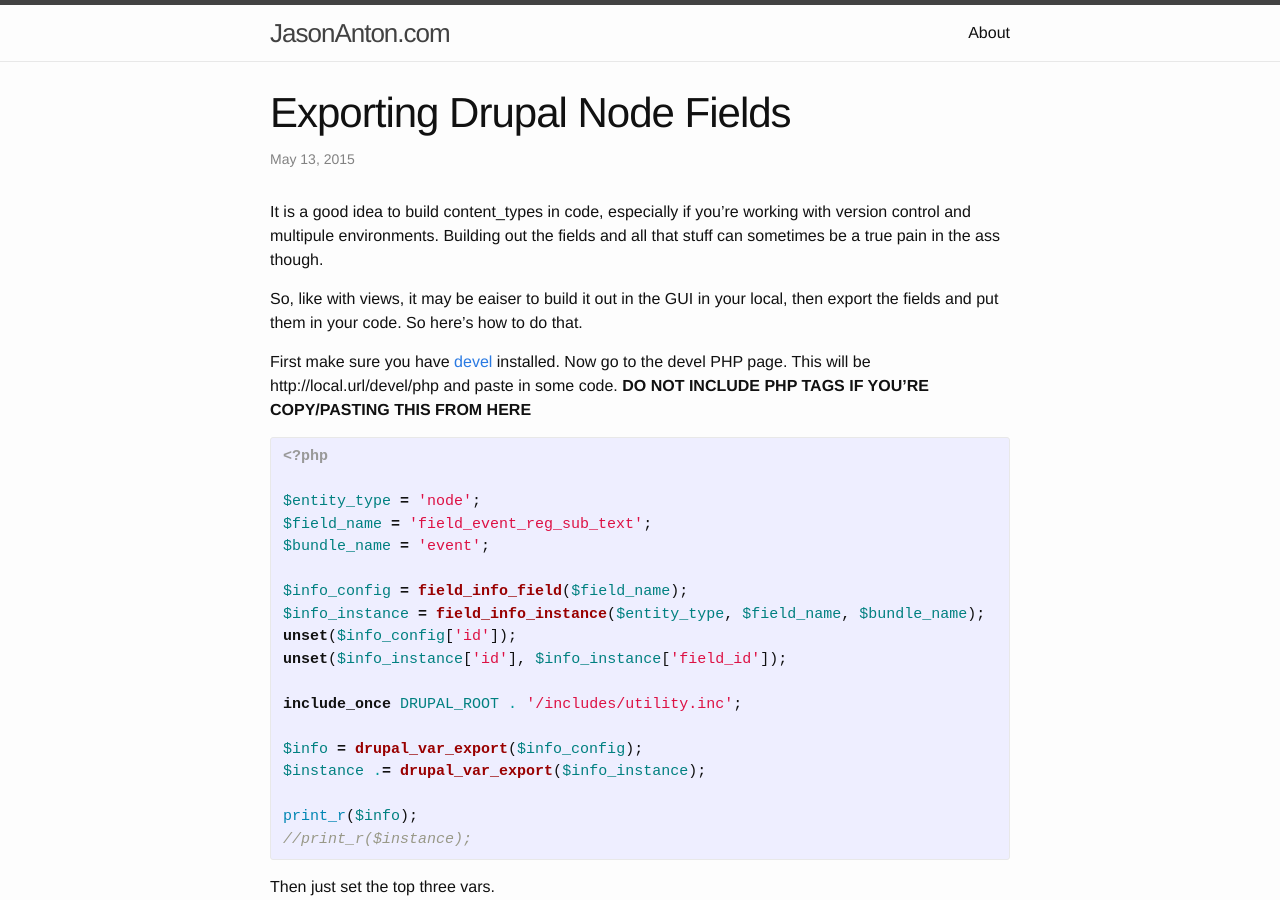
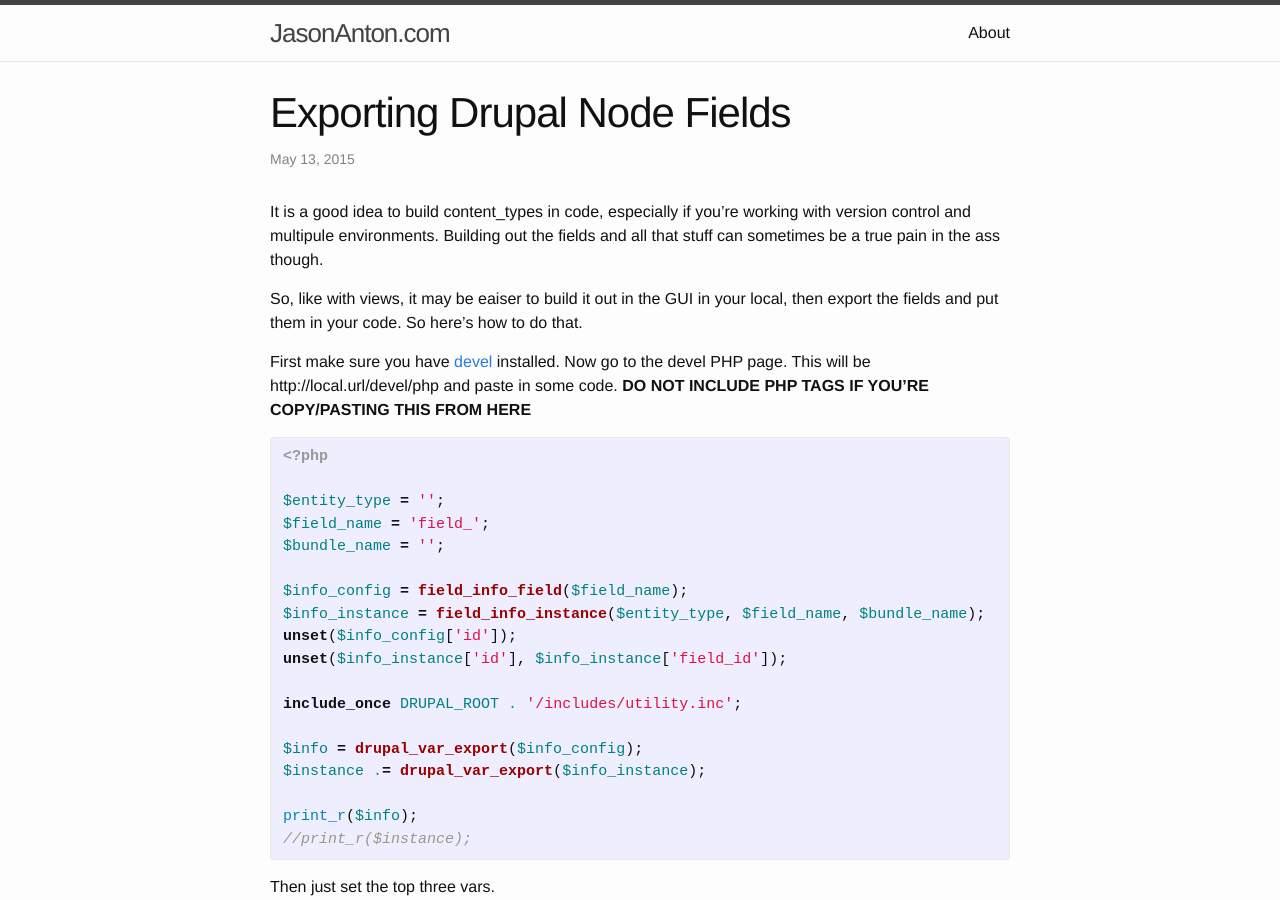
Before and after one commit to revjtanton/revjtanton.github.io, a Jekyll site: the page built from _posts/2015-05-13-drupal-field-export.md, in a window 1280 px wide and 900 px high. Built offline with Jekyll 4.4.1, drawn with Linux system fonts in a browser that asks for light colours; comment, search, counter and statistics services are not loaded.

```diff
--- a/_posts/2015-05-13-drupal-field-export.md
+++ b/_posts/2015-05-13-drupal-field-export.md
@@ -14,9 +14,9 @@
 {% highlight php %}
 <?php
 
-$entity_type = 'node';
-$field_name = 'field_event_reg_sub_text';
-$bundle_name = 'event';
+$entity_type = '';
+$field_name = 'field_';
+$bundle_name = '';
 
 $info_config = field_info_field($field_name);
 $info_instance = field_info_instance($entity_type, $field_name, $bundle_name);
```
